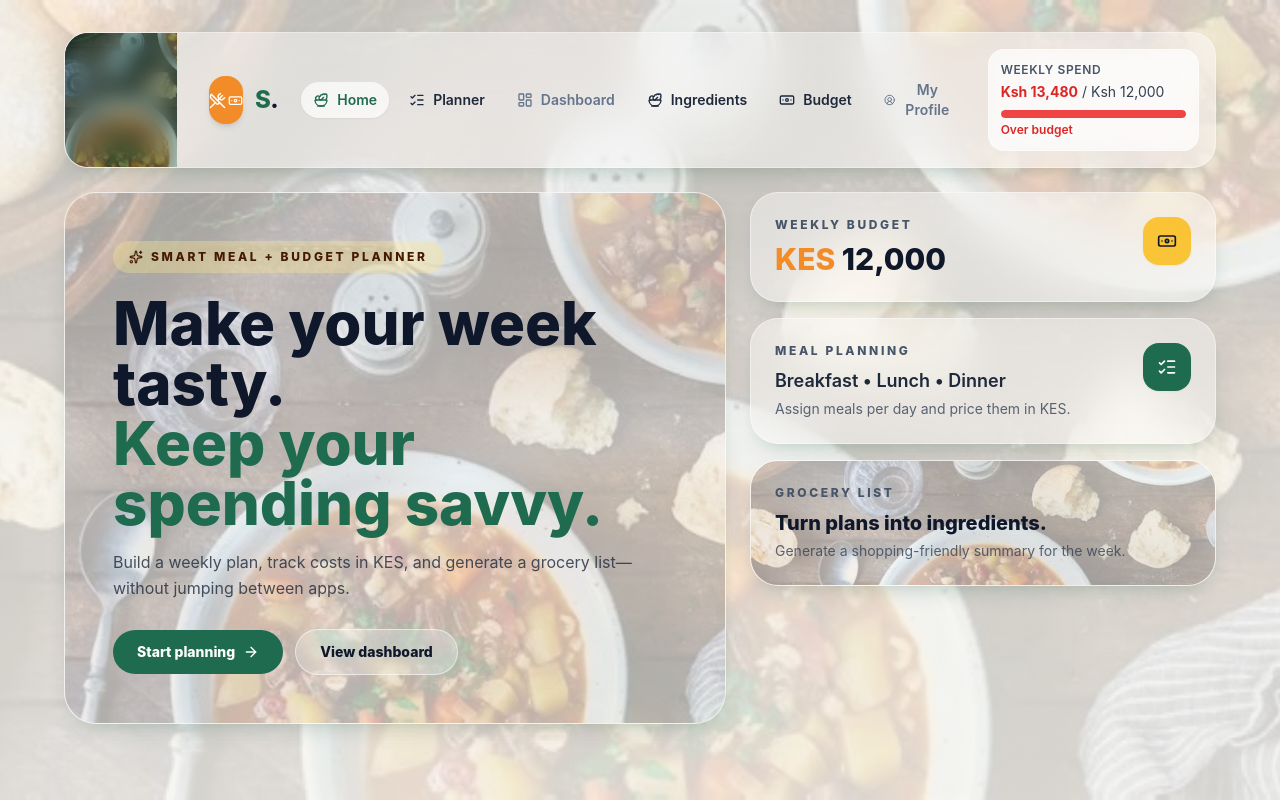
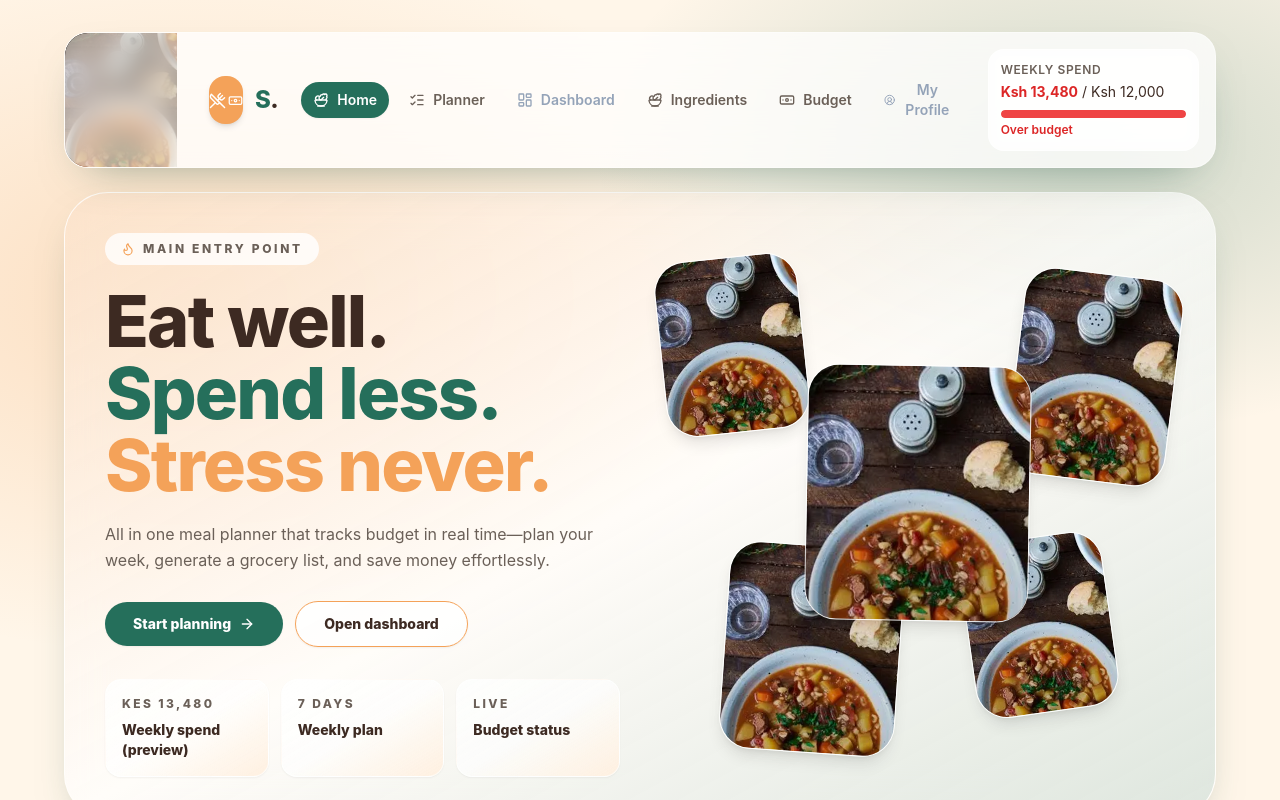
Before and after one commit to Pendo-Marlyne/SavvySpoon, a React (Vite) app: page / in a window 1280 px wide. Both pictures are taken after a click on the button "Continue as Guest". Shown: the top 800 px of the page. Built offline with nearby package versions, Linux system fonts and the light colour scheme.

Commit message:
homepage

```diff
--- a/src/components/Header.jsx
+++ b/src/components/Header.jsx
@@ -12,18 +12,29 @@ const formatKes = (value) =>
     Number(value || 0),
   )
 
-function Header({ totalSpent = 0, budget = 12000, role = 'account', currentPage, onNavigate }) {
+function Header({
+  totalSpent = 0,
+  budget = 12000,
+  role = 'account',
+  currentPage,
+  onNavigate,
+  sticky = true,
+}) {
   const progress = budget > 0 ? Math.min((totalSpent / budget) * 100, 100) : 0
   const overBudget = totalSpent > budget
 
   return (
-    <header className="sticky top-3 z-40 overflow-hidden rounded-3xl border border-white/35 bg-white/45 shadow-card backdrop-blur-xl">
+    <header
+      className={`z-40 overflow-hidden rounded-3xl border border-white/40 bg-white/75 shadow-card backdrop-blur-xl ${
+        sticky ? 'sticky top-3' : ''
+      }`}
+    >
       <div className="absolute inset-y-0 left-0 hidden w-28 md:block">
         <div
           className="h-full w-full bg-cover bg-center"
           style={{ backgroundImage: "url('/homemade.webp')" }}
         />
-        <div className="absolute inset-0 bg-brand-green/30 backdrop-blur-md" />
+        <div className="absolute inset-0 bg-brand-cream/60 backdrop-blur-md" />
       </div>
 
       <div className="relative flex flex-nowrap items-center justify-between gap-3 p-3 md:gap-6 md:p-4 md:pl-36">
@@ -34,7 +45,7 @@ function Header({ totalSpent = 0, budget = 12000, role = 'account', currentPage,
               <Banknote size={15} />
             </div>
           </div>
-          <h1 className="truncate text-xl font-extrabold tracking-tight text-slate-900 md:text-2xl">
+          <h1 className="truncate text-xl font-extrabold tracking-tight text-[#3D2A22] md:text-2xl">
             <span className="text-brand-green">Savvy</span>
             <span className="text-brand-orange">spoon</span>
           </h1>
@@ -56,10 +67,10 @@ function Header({ totalSpent = 0, budget = 12000, role = 'account', currentPage,
               <button
                 className={`inline-flex items-center gap-2 rounded-full px-3 py-2 text-sm font-semibold transition ${
                   isActive
-                    ? 'bg-white/70 text-brand-green shadow-sm'
+                    ? 'bg-brand-green text-white shadow-sm'
                     : isBlocked
-                      ? 'text-slate-500 hover:bg-white/30'
-                      : 'text-slate-800 hover:bg-white/55'
+                      ? 'text-slate-400 hover:bg-white/30'
+                      : 'text-[#6B6058] hover:bg-[#FFF0E0]'
                 }`}
                 key={item.id}
                 onClick={() => onNavigate?.(item.id, { restricted: item.restricted })}
@@ -72,24 +83,24 @@ function Header({ totalSpent = 0, budget = 12000, role = 'account', currentPage,
           })}
         </nav>
 
-        <div className="w-[58%] max-w-[420px] min-w-[185px] rounded-2xl border border-white/40 bg-white/60 p-2.5 backdrop-blur md:p-3">
-          <p className="text-[10px] font-semibold uppercase tracking-wider text-slate-600 md:text-xs">
+        <div className="w-[58%] max-w-[420px] min-w-[185px] rounded-2xl border border-white/50 bg-white/70 p-2.5 backdrop-blur md:p-3">
+          <p className="text-[10px] font-semibold uppercase tracking-wider text-[#6B6058] md:text-xs">
             Weekly Spend
           </p>
-          <p className="mt-1 text-xs text-slate-700 md:text-sm">
-            <span className={`font-bold ${overBudget ? 'text-red-600' : 'text-emerald-600'}`}>
+          <p className="mt-1 text-xs text-[#3D2A22] md:text-sm">
+            <span className={`font-bold ${overBudget ? 'text-red-600' : 'text-brand-green'}`}>
               {formatKes(totalSpent)}
             </span>{' '}
             / {formatKes(budget)}
           </p>
-          <div className="mt-2 h-2 w-full overflow-hidden rounded-full bg-slate-200">
+          <div className="mt-2 h-2 w-full overflow-hidden rounded-full bg-[#F5E3D1]">
             <div
-              className={`h-full rounded-full transition-all ${overBudget ? 'bg-red-500' : 'bg-emerald-500'}`}
+              className={`h-full rounded-full transition-all ${overBudget ? 'bg-red-500' : 'bg-brand-green'}`}
               style={{ width: `${progress}%` }}
             />
           </div>
           <p
-            className={`mt-1 text-[10px] font-semibold md:text-xs ${overBudget ? 'text-red-600' : 'text-emerald-600'}`}
+            className={`mt-1 text-[10px] font-semibold md:text-xs ${overBudget ? 'text-red-600' : 'text-brand-green'}`}
           >
             {overBudget ? 'Over budget' : 'Under budget'}
           </p>
--- a/src/components/Homepage.jsx
+++ b/src/components/Homepage.jsx
@@ -1,13 +1,15 @@
-import { ArrowRight, Banknote, ListChecks, Sparkles } from 'lucide-react'
+import { ArrowRight, Flame, Library, ListChecks, Sparkles, WalletCards } from 'lucide-react'
 import Header from './Header'
 
 function Homepage({ budget, totalSpent, role, onNavigate, onGoDashboard, onGoPlanner }) {
+  const previewSpent = Number.isFinite(Number(totalSpent)) && Number(totalSpent) > 0 ? Number(totalSpent) : 1380
+
   return (
     <main
-      className="min-h-screen bg-brand-cream bg-cover bg-center px-4 py-8 text-zinc-900 md:px-8"
+      className="min-h-screen bg-brand-cream px-4 py-8 text-[#3D2A22] md:px-8"
       style={{
         backgroundImage:
-          "linear-gradient(rgba(247,245,239,0.78), rgba(247,245,239,0.86)), url('/homemade.webp')",
+          "radial-gradient(1000px 600px at 15% 20%, rgba(244, 162, 89, 0.28), transparent 60%), radial-gradient(900px 520px at 85% 10%, rgba(37, 111, 91, 0.22), transparent 55%), linear-gradient(#FFF6E9, #FFF6E9)",
       }}
     >
       <div className="mx-auto flex max-w-6xl flex-col gap-6">
@@ -17,31 +19,30 @@ function Homepage({ budget, totalSpent, role, onNavigate, onGoDashboard, onGoPla
           onNavigate={onNavigate}
           role={role}
           totalSpent={totalSpent}
+          sticky={false}
         />
 
-        <section className="grid gap-6 lg:grid-cols-12">
-          <div className="lg:col-span-7">
-            <div className="relative overflow-hidden rounded-[32px] border border-white/45 bg-white/35 p-8 shadow-card backdrop-blur-xl md:p-12">
-              <div
-                className="absolute inset-0 bg-cover bg-center opacity-25"
-                style={{ backgroundImage: "url('/homemade.webp')" }}
-              />
-              <div className="relative z-10">
-                <p className="inline-flex items-center gap-2 rounded-full bg-amber-200/35 px-4 py-2 text-xs font-extrabold uppercase tracking-[0.22em] text-amber-950">
-                  <Sparkles size={14} />
-                  Smart meal + budget planner
+        <section className="relative overflow-hidden rounded-[44px] border border-white/60 bg-white/55 shadow-card backdrop-blur-xl">
+          <div className="absolute inset-0 bg-gradient-to-br from-brand-orange/20 via-white/35 to-brand-green/15" />
+
+          <div className="relative grid gap-8 p-6 md:p-10 lg:grid-cols-12 lg:gap-10">
+            <div className="lg:col-span-6">
+              <p className="inline-flex items-center gap-2 rounded-full bg-white/80 px-4 py-2 text-xs font-extrabold uppercase tracking-[0.22em] text-[#6B6058]">
+                <Flame size={14} className="text-brand-orange" />
+                Main entry point
               </p>
-                <h2 className="mt-5 text-4xl font-extrabold leading-tight text-slate-900 md:text-6xl">
-                  Make your week tasty.
-                  <span className="block text-brand-green">Keep your spending savvy.</span>
+              <h2 className="mt-5 text-5xl font-extrabold leading-[1.02] tracking-tight md:text-7xl">
+                Eat well.
+                <span className="block text-brand-green">Spend less.</span>
+                <span className="block text-brand-orange">Stress never.</span>
               </h2>
-                <p className="mt-4 max-w-xl text-base leading-relaxed text-slate-800/80">
-                  Build a weekly plan, track costs in KES, and generate a grocery list—without jumping between apps.
+              <p className="mt-5 max-w-xl text-base leading-relaxed text-[#6B6058]">
+                All in one meal planner that tracks budget in real time—plan your week, generate a grocery list, and save money effortlessly.
               </p>
 
               <div className="mt-7 flex flex-wrap items-center gap-3">
                 <button
-                    className="inline-flex items-center gap-2 rounded-full bg-brand-green px-6 py-3 text-sm font-extrabold text-white transition hover:bg-brand-green-dark"
+                  className="inline-flex items-center gap-2 rounded-full bg-brand-green px-7 py-3 text-sm font-extrabold text-white shadow-sm transition hover:bg-brand-green-dark"
                   onClick={onGoPlanner}
                   type="button"
                 >
@@ -49,54 +50,154 @@ function Homepage({ budget, totalSpent, role, onNavigate, onGoDashboard, onGoPla
                   <ArrowRight size={16} />
                 </button>
                 <button
-                    className="rounded-full border border-white/55 bg-white/35 px-6 py-3 text-sm font-extrabold text-slate-900 backdrop-blur transition hover:bg-white/55"
+                  className="rounded-full border border-brand-orange bg-white/85 px-7 py-3 text-sm font-extrabold text-[#3D2A22] shadow-sm transition hover:bg-[#FFF0E0]"
                   onClick={onGoDashboard}
                   type="button"
                 >
-                    View dashboard
+                  Open dashboard
                 </button>
               </div>
+
+              <div className="mt-8 grid gap-3 sm:grid-cols-3">
+                {[
+                  { label: 'KES ' + previewSpent.toLocaleString('en-KE'), value: 'Weekly spend (preview)' },
+                  { label: '7 days', value: 'Weekly plan' },
+                  { label: 'Live', value: 'Budget status' },
+                ].map((item) => (
+                  <div
+                    key={item.label}
+                    className="rounded-2xl border border-white/60 bg-gradient-to-br from-white/75 via-white/65 to-[#FFF0E0] p-4 shadow-sm"
+                  >
+                    <p className="text-xs font-extrabold uppercase tracking-[0.2em] text-[#6B6058]">{item.label}</p>
+                    <p className="mt-2 text-sm font-extrabold text-[#3D2A22]">{item.value}</p>
+                  </div>
+                ))}
+              </div>
+            </div>
+
+            <div className="lg:col-span-6">
+              <div className="relative mx-auto h-[520px] w-full max-w-[560px]">
+                {[
+                  { cls: 'left-0 top-6 h-44 w-36 rotate-[-6deg]' },
+                  { cls: 'right-0 top-10 h-52 w-40 rotate-[7deg]' },
+                  { cls: 'left-16 bottom-0 h-52 w-44 rotate-[4deg]' },
+                  { cls: 'right-16 bottom-10 h-44 w-36 rotate-[-8deg]' },
+                  { cls: 'left-1/2 top-1/2 h-64 w-56 -translate-x-1/2 -translate-y-1/2 rotate-[1deg]' },
+                ].map((img, idx) => (
+                  <div
+                    key={idx}
+                    className={`absolute ${img.cls} overflow-hidden rounded-[32px] border border-white/70 bg-gradient-to-br from-white/75 via-white/55 to-white/20 shadow-lg`}
+                  >
+                    <div
+                      className="h-full w-full bg-cover bg-center"
+                      style={{ backgroundImage: "url('/homemade.webp')" }}
+                    />
+                    <div className="absolute inset-0 bg-gradient-to-t from-black/20 to-transparent" />
+                  </div>
+                ))}
+              </div>
+            </div>
+          </div>
+        </section>
+
+        <section className="grid gap-4 lg:grid-cols-12">
+          <div className="lg:col-span-7">
+            <div className="rounded-[36px] border border-white/60 bg-gradient-to-br from-brand-green/10 via-white/55 to-brand-orange/12 p-7 shadow-card backdrop-blur-xl md:p-9">
+              <p className="inline-flex items-center gap-2 rounded-full bg-white/75 px-4 py-2 text-xs font-extrabold uppercase tracking-[0.22em] text-[#6B6058]">
+                <Sparkles size={14} className="text-brand-orange" />
+                Why Savvyspoon
+              </p>
+              <h3 className="mt-4 text-3xl font-extrabold leading-tight text-[#3D2A22] md:text-4xl">
+                Luxury planning vibes, practical weekly results.
+              </h3>
+              <p className="mt-3 max-w-2xl text-sm leading-relaxed text-[#6B6058] md:text-base">
+                Designed to feel premium—but built to keep your week organized, your grocery list ready, and your budget on track.
+              </p>
+
+              <div className="mt-6 grid gap-4 md:grid-cols-2">
+                {[
+                  {
+                    title: 'Smart budgeting',
+                    desc: 'Set a weekly limit and see spend vs budget in real time.',
+                    icon: WalletCards,
+                    bg: 'from-brand-green/18 via-white/55 to-white/35',
+                  },
+                  {
+                    title: 'Auto grocery list',
+                    desc: 'Generate a grocery list summary from your weekly plan.',
+                    icon: ListChecks,
+                    bg: 'from-brand-orange/22 via-white/55 to-white/35',
+                  },
+                  {
+                    title: 'Meal library',
+                    desc: 'Save meal ideas and reuse them across your weekly plans.',
+                    icon: Library,
+                    bg: 'from-brand-green/12 via-white/55 to-brand-orange/14',
+                  },
+                  {
+                    title: 'Weekly overview',
+                    desc: 'One dashboard that keeps totals, days, and status easy to read.',
+                    icon: Flame,
+                    bg: 'from-brand-orange/18 via-white/55 to-brand-green/12',
+                  },
+                ].map((card) => {
+                  const Icon = card.icon
+                  return (
+                    <div
+                      key={card.title}
+                      className={`rounded-[26px] border border-white/65 bg-gradient-to-br ${card.bg} p-6 shadow-sm`}
+                    >
+                      <div className="flex items-start justify-between gap-4">
+                        <div>
+                          <p className="text-lg font-extrabold text-[#3D2A22]">{card.title}</p>
+                          <p className="mt-2 text-sm leading-relaxed text-[#6B6058]">{card.desc}</p>
+                        </div>
+                        <div className="flex h-12 w-12 items-center justify-center rounded-2xl bg-white/70 text-brand-green shadow-sm">
+                          <Icon size={20} />
+                        </div>
+                      </div>
+                    </div>
+                  )
+                })}
               </div>
             </div>
           </div>
 
           <div className="lg:col-span-5">
-            <div className="grid gap-4">
-              <div className="rounded-[28px] border border-white/45 bg-white/40 p-6 shadow-card backdrop-blur-xl">
+            <div className="rounded-[36px] border border-white/60 bg-gradient-to-br from-white/55 via-white/40 to-brand-cream p-7 shadow-card backdrop-blur-xl md:p-9">
+              <p className="text-xs font-extrabold uppercase tracking-[0.22em] text-[#6B6058]">Visual teaser</p>
+              <h3 className="mt-3 text-2xl font-extrabold text-[#3D2A22]">A day card preview</h3>
+              <p className="mt-2 text-sm text-[#6B6058]">
+                Guests can preview how planning looks before creating an account.
+              </p>
+
+              <div className="mt-5 rounded-[28px] border border-white/70 bg-gradient-to-br from-white/80 via-white/60 to-[#FFF0E0] p-5 shadow-sm">
                 <div className="flex items-start justify-between gap-3">
                   <div>
-                    <p className="text-xs font-extrabold uppercase tracking-[0.22em] text-slate-600">Weekly budget</p>
-                    <p className="mt-2 text-3xl font-extrabold text-slate-900">
-                      <span className="text-brand-orange">KES</span> {Number(budget || 0).toLocaleString('en-KE')}
-                    </p>
+                    <p className="text-xs font-extrabold uppercase tracking-[0.22em] text-[#6B6058]">Monday</p>
+                    <p className="mt-1 text-xl font-extrabold text-[#3D2A22]">Weekly Plan</p>
                   </div>
-                  <div className="flex h-12 w-12 items-center justify-center rounded-2xl bg-amber-400/90 text-slate-900 shadow-sm">
-                    <Banknote size={20} />
-                  </div>
+                  <div className="rounded-full bg-brand-green px-3 py-1 text-xs font-extrabold text-white">
+                    KES {previewSpent.toLocaleString('en-KE')}
                   </div>
                 </div>
 
-              <div className="rounded-[28px] border border-white/45 bg-white/40 p-6 shadow-card backdrop-blur-xl">
-                <div className="flex items-start justify-between gap-3">
-                  <div>
-                    <p className="text-xs font-extrabold uppercase tracking-[0.22em] text-slate-600">Meal planning</p>
-                    <p className="mt-2 text-lg font-semibold text-slate-800">
-                      Breakfast • Lunch • Dinner
-                    </p>
-                    <p className="mt-1 text-sm text-slate-700/80">Assign meals per day and price them in KES.</p>
+                <div className="mt-4 space-y-3">
+                  {[
+                    { label: 'Breakfast', value: 'Oat porridge + fruit' },
+                    { label: 'Lunch', value: 'Chicken rice bowl' },
+                    { label: 'Dinner', value: 'Beef stew + ugali' },
+                  ].map((row) => (
+                    <div key={row.label} className="flex items-center justify-between gap-3 rounded-2xl bg-white/70 px-4 py-3">
+                      <p className="text-xs font-extrabold uppercase tracking-[0.22em] text-[#6B6058]">{row.label}</p>
+                      <p className="text-sm font-bold text-[#3D2A22]">{row.value}</p>
                     </div>
-                  <div className="flex h-12 w-12 items-center justify-center rounded-2xl bg-brand-green text-white shadow-sm">
-                    <ListChecks size={20} />
-                  </div>
-                </div>
+                  ))}
                 </div>
 
-              <div className="relative overflow-hidden rounded-[28px] border border-white/45 bg-white/30 p-6 shadow-card backdrop-blur-xl">
-                <div className="absolute inset-0 bg-cover bg-center opacity-30" style={{ backgroundImage: "url('/homemade.webp')" }} />
-                <div className="relative">
-                  <p className="text-xs font-extrabold uppercase tracking-[0.22em] text-slate-600">Grocery list</p>
-                  <p className="mt-2 text-xl font-extrabold text-slate-900">Turn plans into ingredients.</p>
-                  <p className="mt-1 text-sm text-slate-700/80">Generate a shopping-friendly summary for the week.</p>
+                <div className="mt-4 rounded-2xl bg-white/70 px-4 py-3">
+                  <p className="text-xs font-extrabold uppercase tracking-[0.22em] text-[#6B6058]">Auto grocery list</p>
+                  <p className="mt-1 text-sm font-semibold text-[#3D2A22]">Oats • Milk • Bananas • Chicken • Rice • Tomatoes</p>
                 </div>
               </div>
             </div>
--- a/tailwind.config.js
+++ b/tailwind.config.js
@@ -5,14 +5,17 @@ export default {
     extend: {
       colors: {
         brand: {
-          green: '#1F6B4F',
-          'green-dark': '#154A37',
-          orange: '#F28C28',
-          cream: '#F7F5EF',
+          // primary action green
+          green: '#256F5B',
+          'green-dark': '#1E5948',
+          // warm accent orange
+          orange: '#F4A259',
+          // soft cream background
+          cream: '#FFF6E9',
         },
       },
       boxShadow: {
-        card: '0 10px 25px -12px rgba(21, 74, 55, 0.35)',
+        card: '0 18px 45px -24px rgba(38, 87, 71, 0.55)',
       },
     },
   },
```
Also changed, not shown: src/App.jsx (+24 -3 lines), src/components/Auth.jsx (+36 -7 lines), src/components/Footer.jsx (added, +63 -0 lines). Lines whose indentation alone changed are shown as unchanged.
